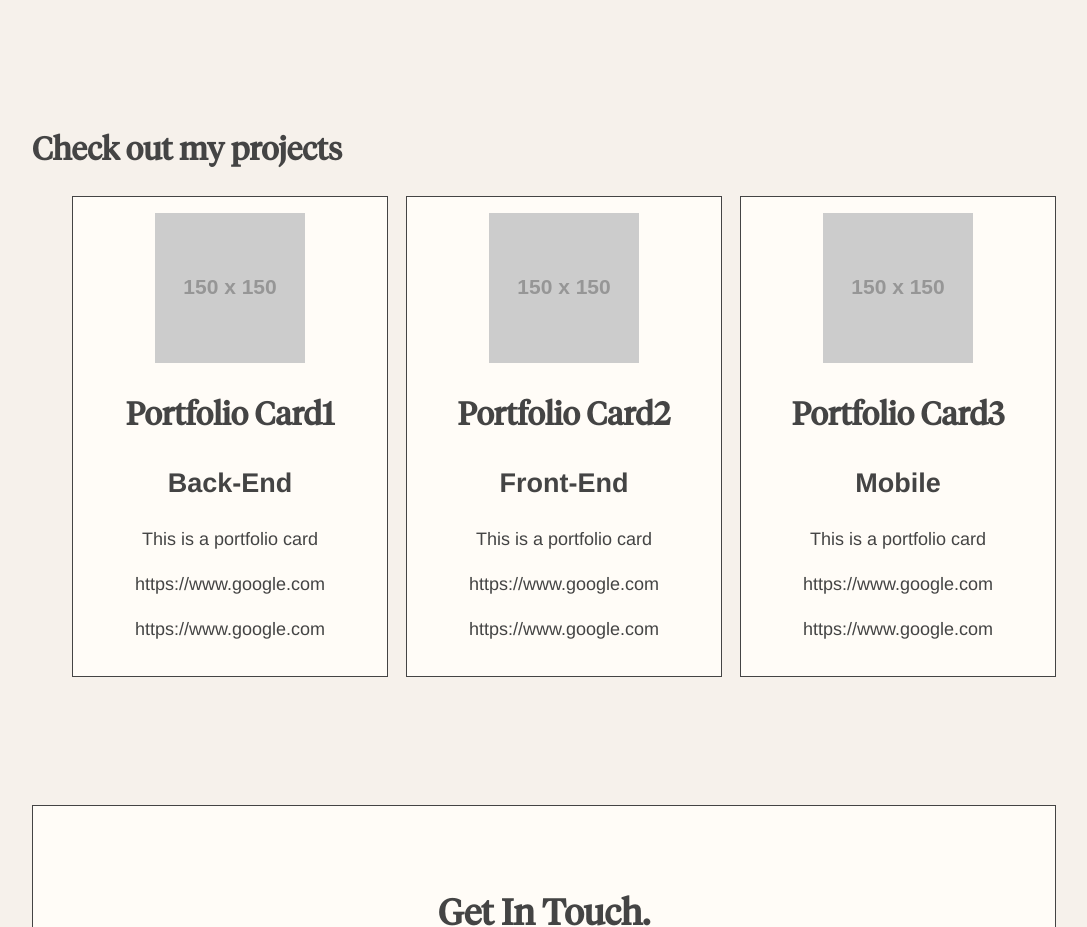
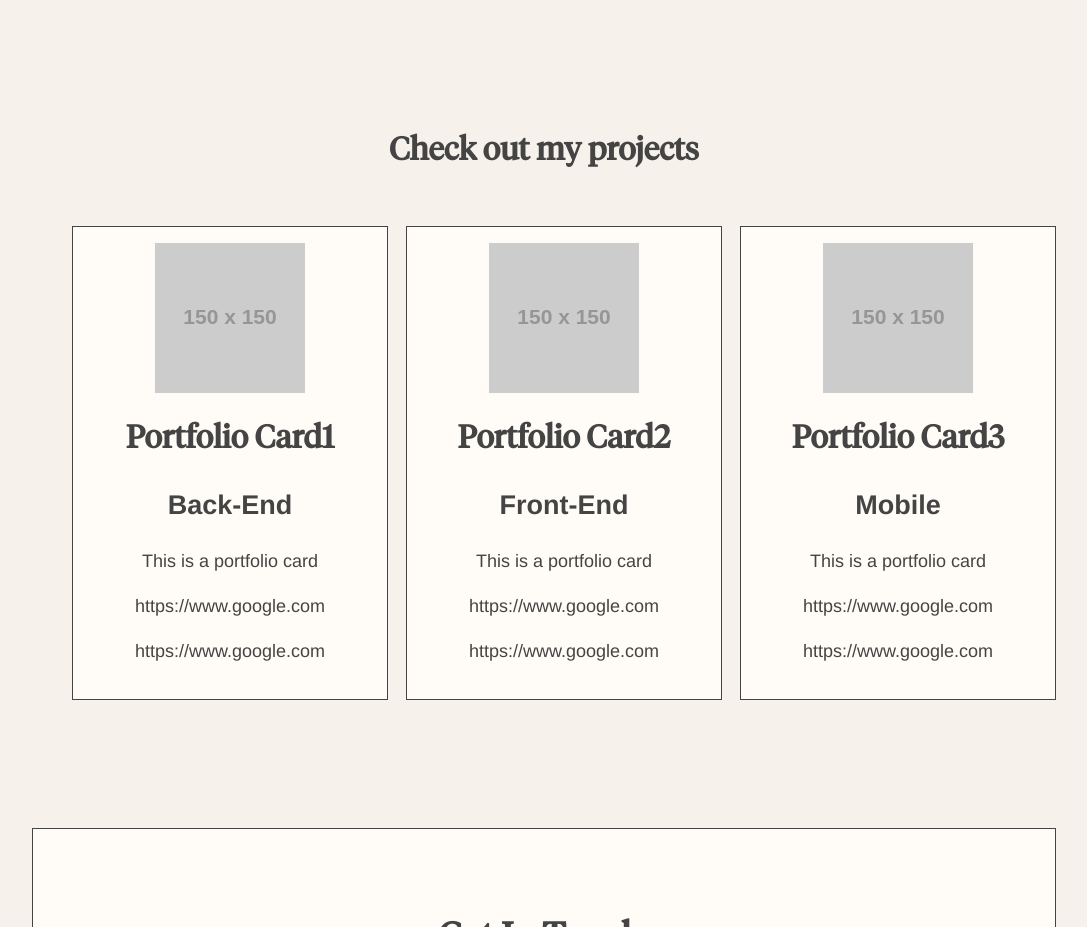
Before and after one commit to OneInfiniteLoops/Portfolio, a React (Create React App) app: page / in a window 1280 px wide. Shown: the part 1460-2387 px from the top of the page, without its empty margins (96-1183 px from the left). Built offline with nearby package versions, Linux system fonts and the light colour scheme.

Commit message:
Centers #work h1

```diff
--- a/src/App.css
+++ b/src/App.css
@@ -196,6 +196,8 @@ html {
 
 #work h1 {
   font-size: 2rem;
+  text-align: center;
+  margin: 5%;
   font-family: Tiempos Headline;
   animation: slide-up-fade 3s;
 }
```
